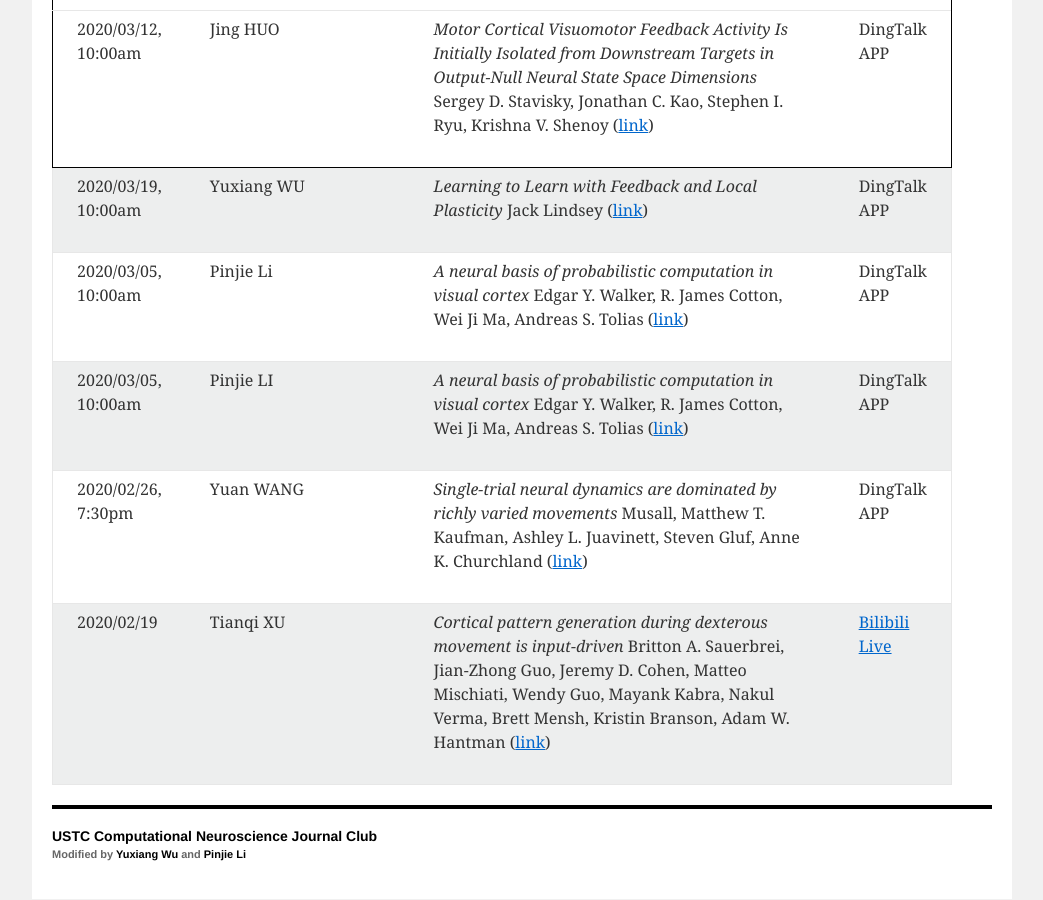
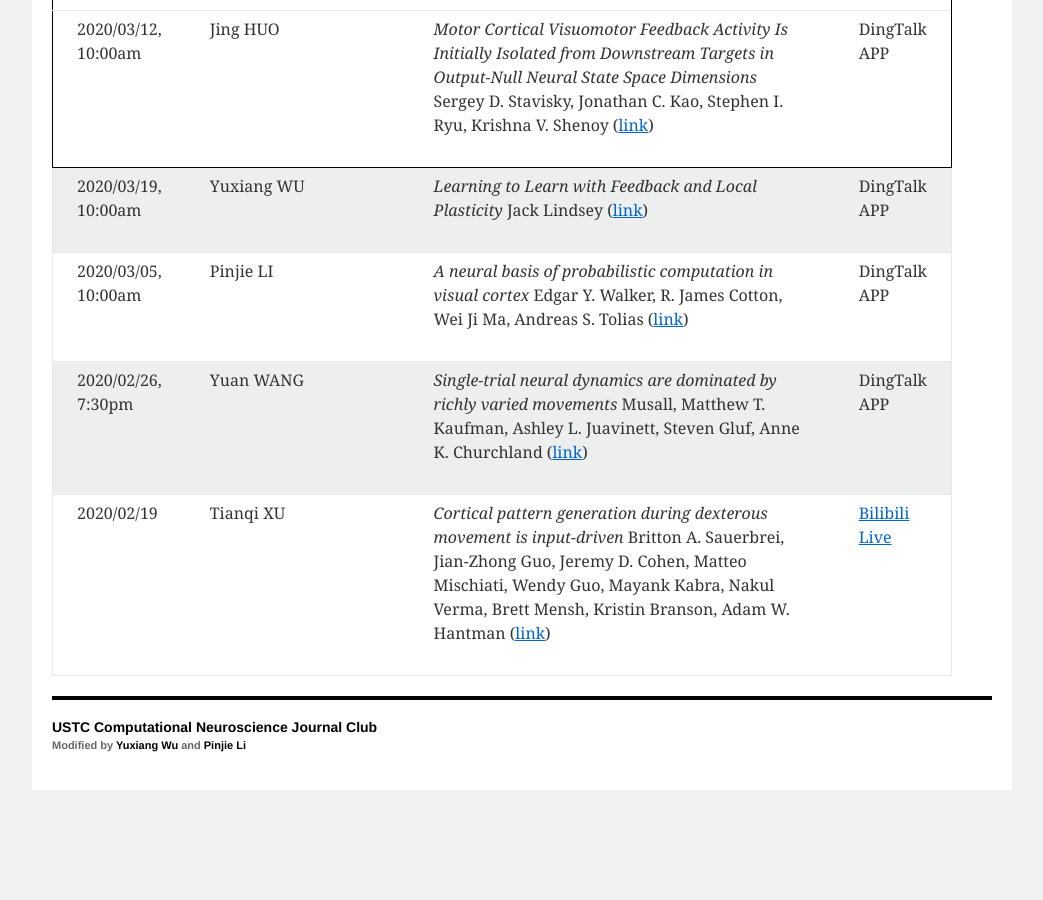
Before and after one commit to CNeuroUSTC/CNeuroUSTC.github.io, a Jekyll site: the page built from index.html, in a window 1280 px wide and 900 px high, scrolled down 981 px. Shown: the whole window, without its empty margins (118-1161 px from the left). Built offline with Jekyll 4.4.1, drawn with Linux system fonts in a browser that asks for light colours; after the commit the page ends 1791 px from its top, so only the background shows below that.

Commit message:
2020/03/12, 10:00am

```diff
--- a/_data/meeting_info.yml
+++ b/_data/meeting_info.yml
@@ -13,15 +13,6 @@
   url: "https://openreview.net/forum?id=HklfNQFL8H"
   pdf: "None"
   authors: "Jack Lindsey"
-  location: DingTalk APP
-
-
-- presenter: Pinjie Li
-  date: 2020/03/05, 10:00am
-  paper: "A neural basis of probabilistic computation in visual cortex"
-  url: "https://www.nature.com/articles/s41593-019-0554-5.pdf"
-  pdf: "None"
-  authors: "Edgar Y. Walker, R. James Cotton, Wei Ji Ma, Andreas S. Tolias"
   location: DingTalk APP
 
 
```
